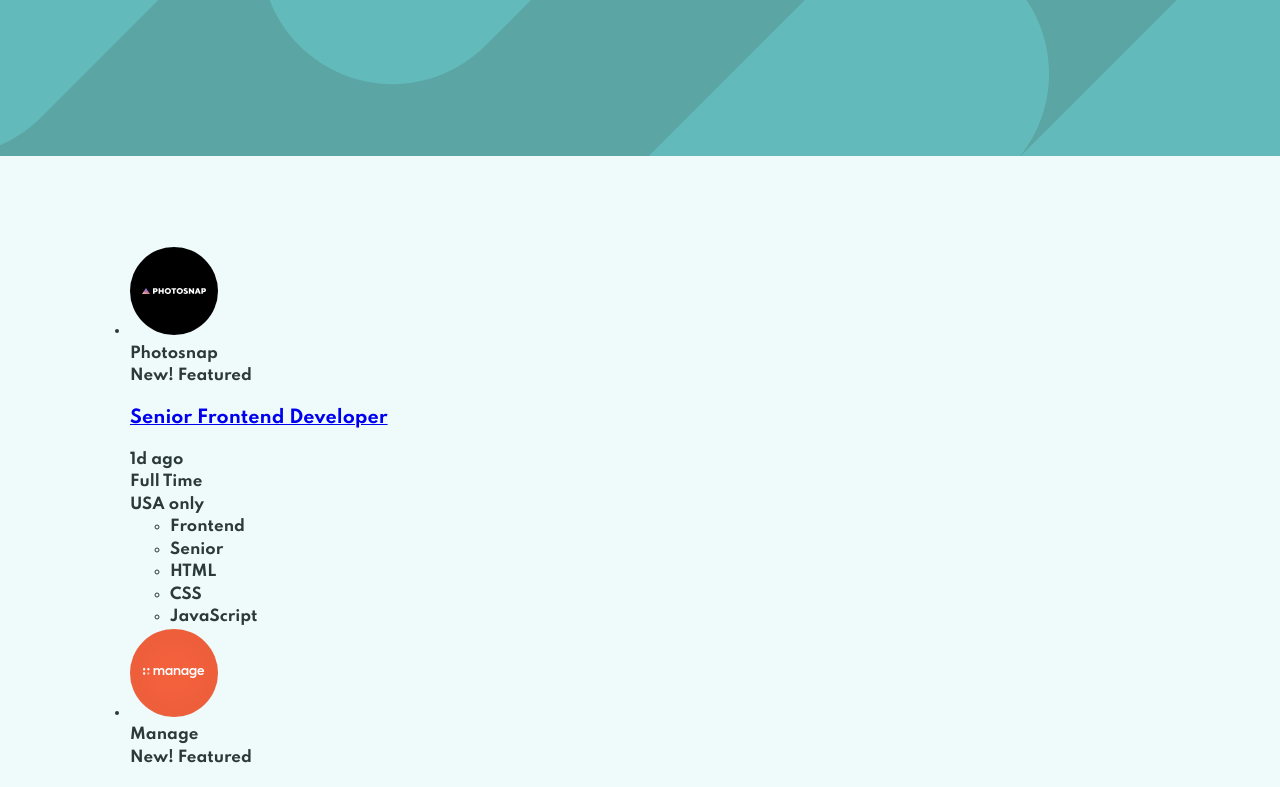
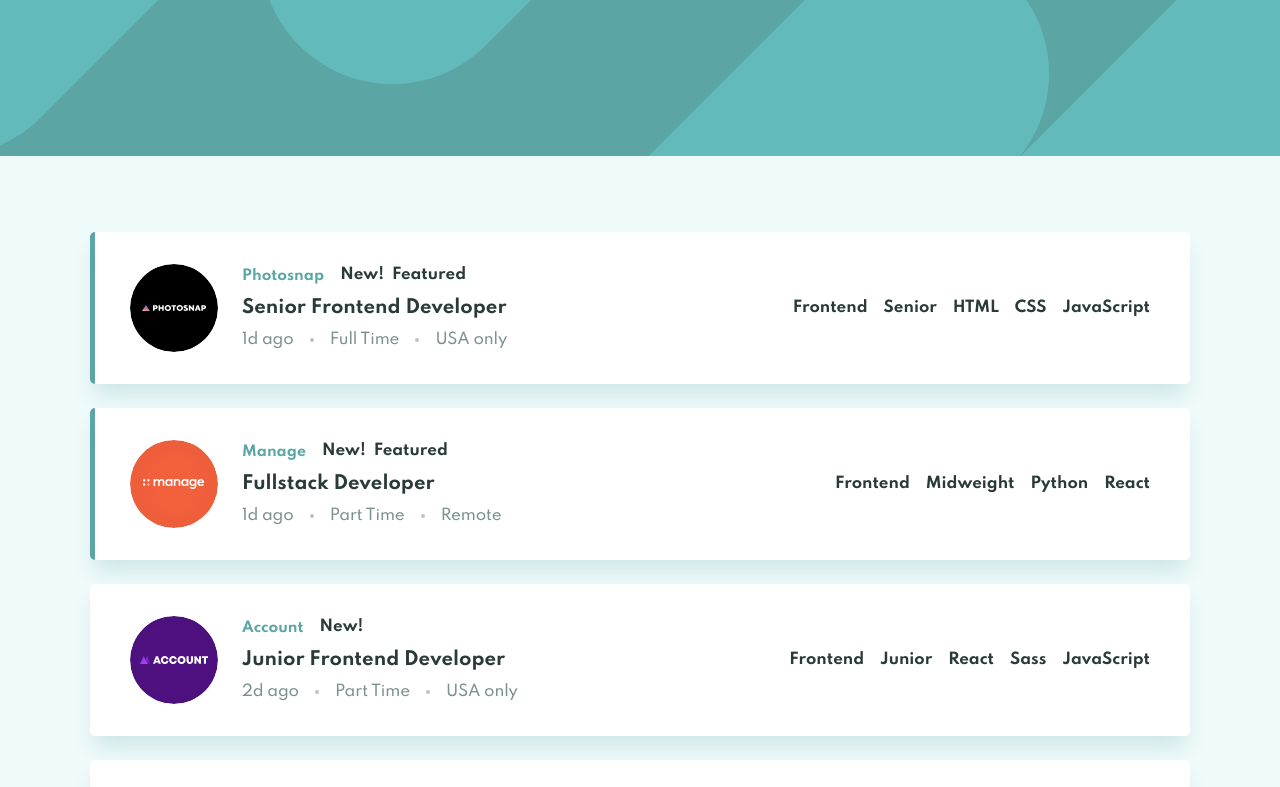
Before and after one commit to ramziddin-frontend/job-listings, a plain HTML site: page index.html in a window 1280 px wide. Shown: the top 787 px of the page. Drawn offline with Linux system fonts and the light colour scheme.

Commit message:
Add job-listing  styles

```diff
--- a/css/styles.css
+++ b/css/styles.css
@@ -39,33 +39,6 @@ img {
   height: auto;
 }
 
-
-/* AUTOFILL-STYLES */
-/*input:-webkit-autofill,
-input:-webkit-autofill:hover,
-input:-webkit-autofill:focus,
-textarea:-webkit-autofill,
-textarea:-webkit-autofill:hover,
-textarea:-webkit-autofill:focus,
-select:-webkit-autofill,
-select:-webkit-autofill:hover,
-select:-webkit-autofill:focus {
-  border-color: transparent;
-  -webkit-text-fill-color: inherit;
-  -webkit-box-shadow: 0 0 0px 1000px #fff inset;
-}*/
-
-
-/* PLACEHOLDER-STYLES */
-/*::-webkit-input-placeholder,
-::-moz-placeholder,
-:-ms-input-placeholder,
-:-moz-placeholder {
-  color: rgba(52, 49, 61, 0.5);
-  opacity: 1;
-}*/
-
-
 /* VISUALLY-HIDDEN */
 .visually-hidden {
   position: absolute;
@@ -106,12 +79,118 @@ select:-webkit-autofill:focus {
   background-position: center center;
 }
 
-@media
-only screen and (-webkit-min-device-pixel-ratio: 2),
-only screen and (   min--moz-device-pixel-ratio: 2),
-only screen and (     -o-min-device-pixel-ratio: 2/1),
-only screen and (        min-device-pixel-ratio: 2),
-only screen and (                min-resolution: 192dpi),
-only screen and (                min-resolution: 2dppx) {
+/* JOB-LISTINGS */
+.job-listings {
+  padding: 0;
+  margin: 0;
+  list-style: none;
+}
 
+.job-listings-item {
+  display: flex;
+  align-items: center;
+  padding: 32px 40px 32px 35px;
+  border-left: 5px solid transparent;
+  border-radius: 5px;
+  background-color: #fff;
+  box-shadow: 0px 15px 20px -5px rgba(13, 113, 130, 0.15);
 }
+
+.job-listings-item-featured {
+  border-left-color: var(--green);
+}
+
+.job-listings-item:not(:last-child) {
+  margin-bottom: 24px;
+}
+
+.job-listings-logo {
+  flex-shrink: 0;
+  width: 88px;
+  height: 88px;
+  margin-right: 24px;
+  object-fit: cover;
+  border-radius: 50%;
+}
+
+.job-listings-info {
+  flex-grow: 1;
+  margin-right: 24px;
+}
+
+.job-listings-company-badges {
+  display: flex;
+  align-items: center;
+  margin-bottom: 8px;
+}
+
+.job-listings-company-name {
+  margin-right: 16px;
+  font-size: 14px;
+  line-height: 16px;
+  color: var(--green);
+}
+
+.job-listings-badges {
+  display: flex;
+}
+
+.job-listings-badges-item:not(:last-child) {
+  margin-right: 8px;
+}
+
+.job-listings-position {
+  margin-top: 0;
+  margin-bottom: 8px;
+}
+
+.job-listings-link {
+  font-size: 18px;
+  line-height: 24px;
+  color: var(--black);
+  text-decoration: none;
+  text-transform: capitalize;
+}
+
+.job-listings-link:hover {
+  color: var(--green);
+}
+
+.job-listings-addl {
+  display: flex;
+  align-items: center;
+  font-weight: 500;
+  letter-spacing: -0.12px;
+  color: var(--blurry-green);
+}
+
+.job-listings-addl-item:not(:last-child) {
+  position: relative;
+  margin-right: 36px;
+}
+
+.job-listings-addl-item:not(:last-child)::after {
+  position: absolute;
+  right: -20px;
+  top: 50%;
+  transform: translateY(-50%);
+  width: 4px;
+  height: 4px;
+  border-radius: 50%;
+  background-color: #b7c4c4;
+  content: "";
+}
+
+.job-listings-tags {
+  flex-grow: 1;
+  display: flex;
+  justify-content: flex-end;
+  align-items: center;
+  padding: 0;
+  margin: 0;
+  list-style: none;
+}
+
+.job-listings-tags-item:not(:last-child) {
+  margin-right: 16px;
+}
```
